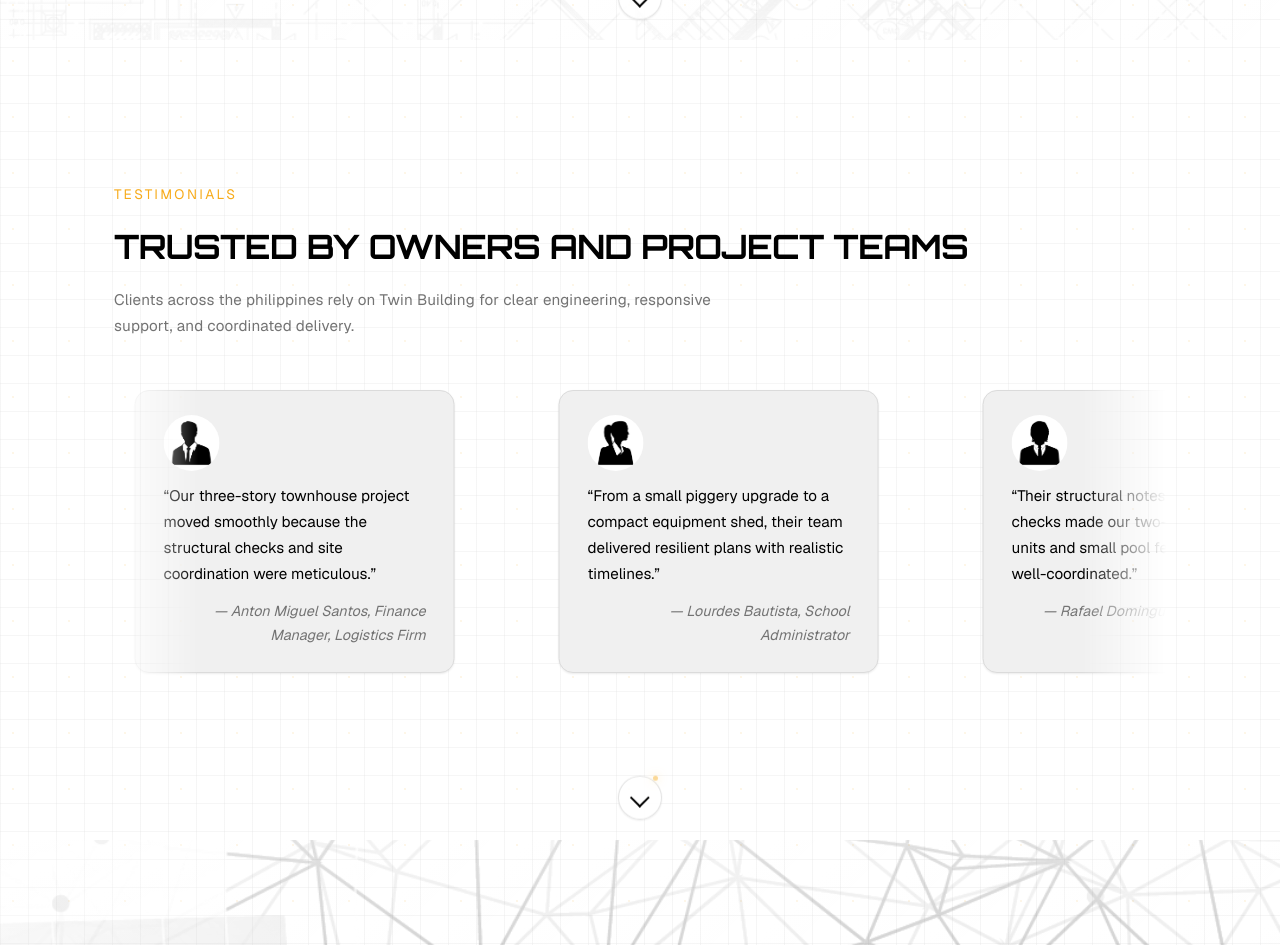
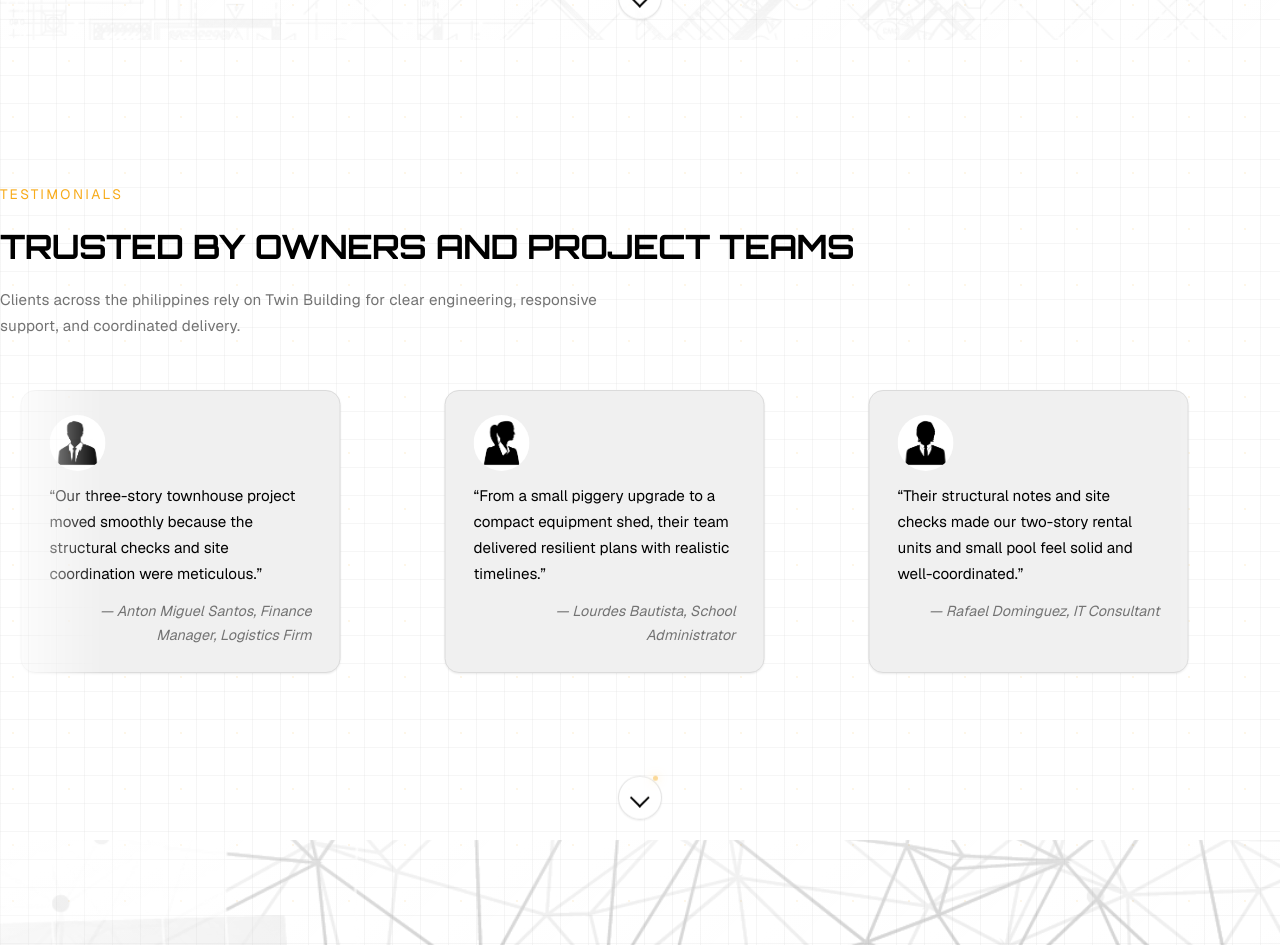
Before and after one commit to twinbuilding/website, a Next.js app: page / in a window 1280 px wide. Shown: the part 2360-3305 px from the top of the page. Built offline with nearby package versions, Linux system fonts and the light colour scheme.

Commit message:
Fix overflowing section

```diff
--- a/src/components/Testimonial/Testimonial.module.css
+++ b/src/components/Testimonial/Testimonial.module.css
@@ -1,7 +1,7 @@
 .section {
-  max-width: 1100px;
+  width: 100%;
   margin: 0 auto;
-  padding: 3rem 1.5rem;
+  padding: 3rem 0;
   display: flex;
   flex-direction: column;
   gap: 1.25rem;
```
